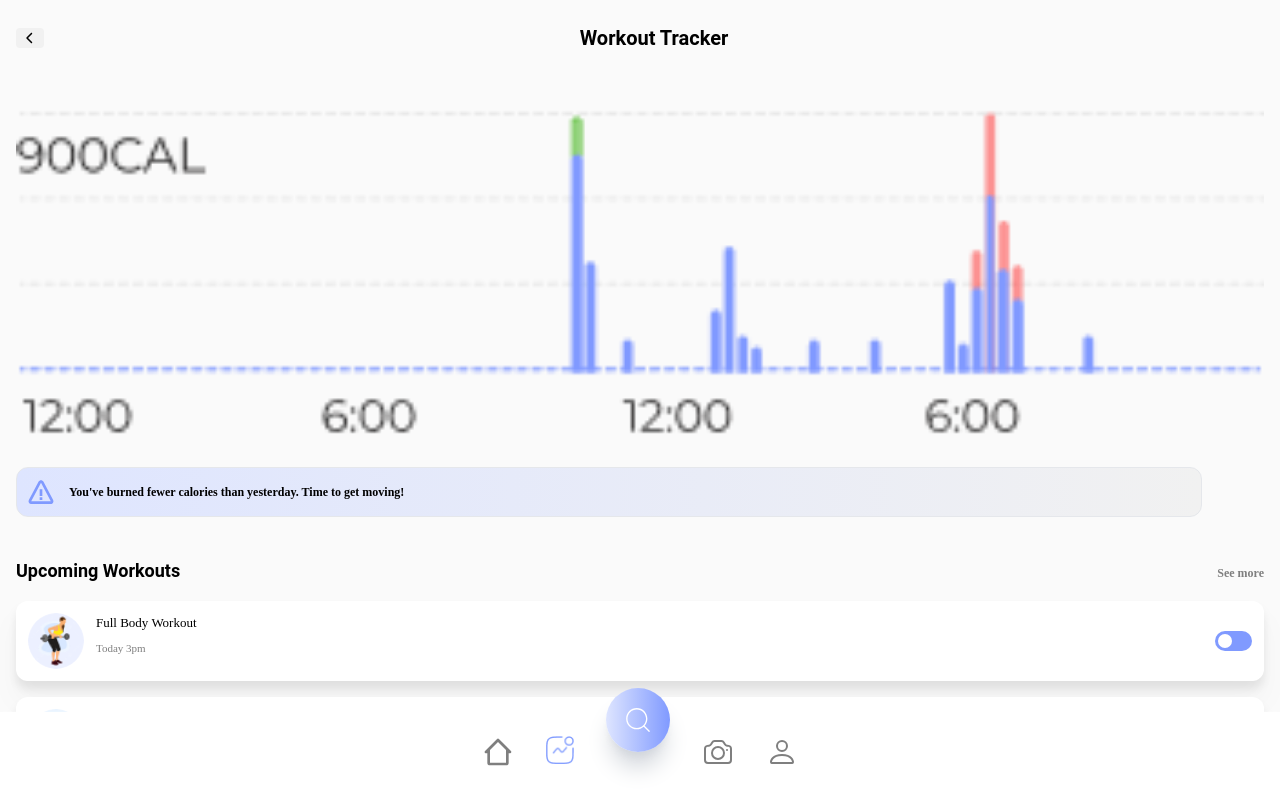
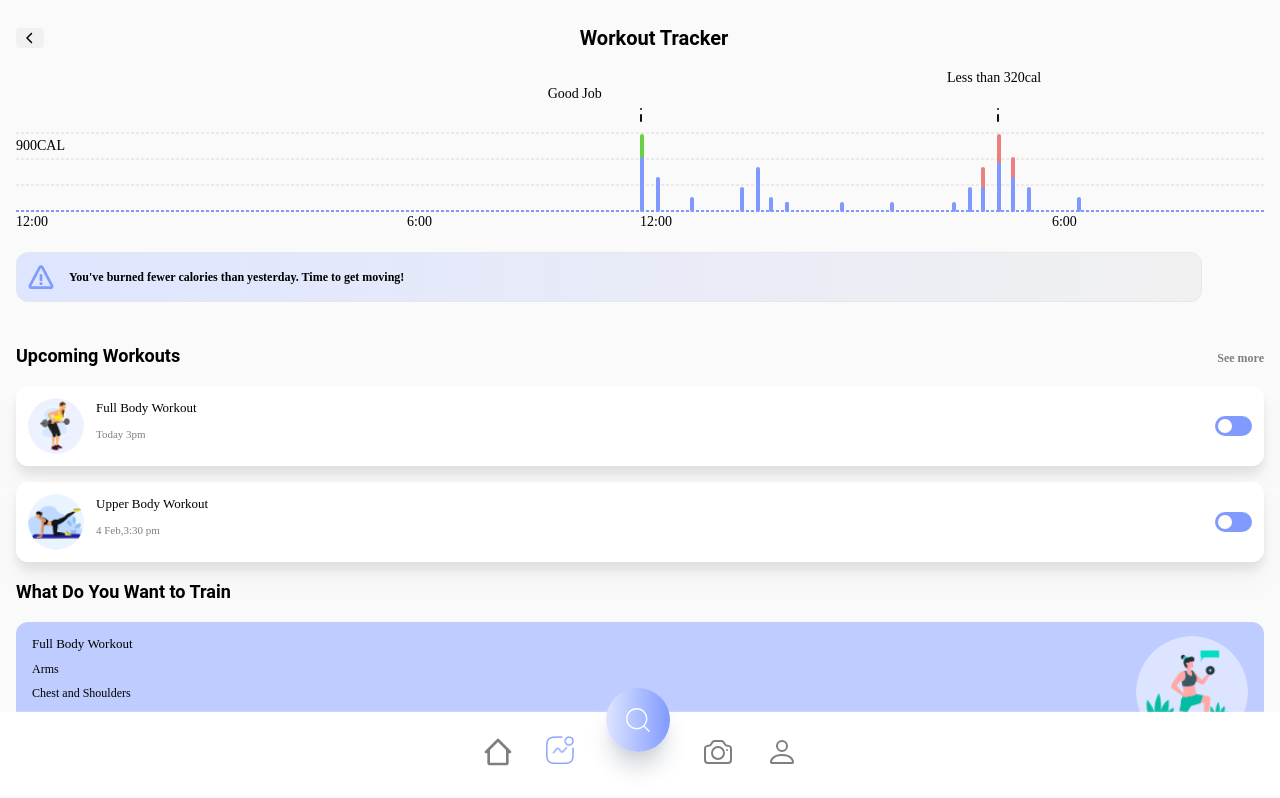
Before and after one commit to Aditya0732/Dacoid_Frontend, a React (Create React App) app: page /tracker in a window 1280 px wide. Shown: the top 798 px of the page. Built offline with nearby package versions, Linux system fonts and the light colour scheme.

Commit message:
chart fixed

```diff
--- /dev/null
+++ b/src/components/Chart.jsx
@@ -0,0 +1,51 @@
+import React from 'react'
+
+const Chart = () => {
+    return (
+        <div className='mt-20 relative flex flex-col gap-6'>
+            <div className='border border-dashed border-[#eaeaea]'></div>
+            <h1 className='absolute text-sm top-1'>900CAL</h1>
+            <div className='border border-dashed border-[#eaeaea]'></div>
+            <div className='border border-dashed border-[#eaeaea]'></div>
+            <div className='border border-dashed border-[#8099FF]'></div>
+            <h1 className='absolute text-sm -bottom-5'>12:00</h1>
+            <h1 className='absolute text-sm -bottom-5 right-2/3'>6:00</h1>
+            <h1 className='absolute text-sm -bottom-5 left-1/2'>12:00</h1>
+            <h1 className='absolute text-sm -bottom-5 right-[15%]'>6:00</h1>
+            <div className='border-2 rounded-3xl absolute left-1/2 bottom-0 h-[78px] border-[#69d146] w-[2px]'></div>
+            <div className='border-2 rounded-3xl absolute left-1/2 bottom-0 h-[55px] border-[#8099FF] w-[2px]'></div>
+            <div className='border-2 rounded-3xl absolute left-[51.3%] bottom-0 h-[35px] border-[#8099FF] w-[2px]'></div>
+            <div className='border-2 rounded-3xl absolute left-[54%] bottom-0 h-[15px] border-[#8099FF] w-[2px]'></div>
+            <div className='border-2 rounded-3xl absolute left-[58%] bottom-0 h-[25px] border-[#8099FF] w-[2px]'></div>
+            <div className='border-2 rounded-3xl absolute left-[59.3%] bottom-0 h-[45px] border-[#8099FF] w-[2px]'></div>
+            <div className='border-2 rounded-3xl absolute left-[60.3%] bottom-0 h-[15px] border-[#8099FF] w-[2px]'></div>
+            <div className='border-2 rounded-3xl absolute left-[61.6%] bottom-0 h-[10px] border-[#8099FF] w-[2px]'></div>
+            <div className='border-2 rounded-3xl absolute left-[61.6%] bottom-0 h-[10px] border-[#8099FF] w-[2px]'></div>
+            <div className='border-2 rounded-3xl absolute left-[66%] bottom-0 h-[10px] border-[#8099FF] w-[2px]'></div>
+            <div className='border-2 rounded-3xl absolute left-[70%] bottom-0 h-[10px] border-[#8099FF] w-[2px]'></div>
+            <div className='border-2 rounded-3xl absolute left-[75%] bottom-0 h-[10px] border-[#8099FF] w-[2px]'></div>
+            <div className='border-2 rounded-3xl absolute left-[76.3%] bottom-0 h-[25px] border-[#8099FF] w-[2px]'></div>
+            <div className='border-2 rounded-3xl absolute left-[77.3%] bottom-0 h-[45px] border-[#ee7f7f] w-[2px]'></div>
+            <div className='border-2 rounded-3xl absolute left-[77.3%] bottom-0 h-[25px] border-[#8099FF] w-[2px]'></div>
+            <div className='border-2 rounded-3xl absolute left-[78.6%] bottom-0 h-[78px] border-[#ee7f7f] w-[2px]'></div>
+            <div className='border-2 rounded-3xl absolute left-[78.6%] bottom-0 h-[50px] border-[#8099FF] w-[2px]'></div>
+            <div className='border-2 rounded-3xl absolute left-[79.7%] bottom-0 h-[55px] border-[#ee7f7f] w-[2px]'></div>
+            <div className='border-2 rounded-3xl absolute left-[79.7%] bottom-0 h-[35px] border-[#8099FF] w-[2px]'></div>
+            <div className='border-2 rounded-3xl absolute left-[81%] bottom-0 h-[25px] border-[#8099FF] w-[2px]'></div>
+            <div className='border-2 rounded-3xl absolute left-[85%] bottom-0 h-[15px] border-[#8099FF] w-[2px]'></div>
+            <h1 className='text-sm absolute -top-12 left-[42.6%]'>Good Job</h1>
+            <div className='absolute flex flex-col gap-1 -top-6 left-1/2 '>
+                <div className='bg-[#111111] rounded-full w-[2px] h-[2px]'></div>
+                <div className='bg-[#111111] rounded-full w-[2px] h-[8px]'></div>
+            </div>
+            <h1 className='text-sm absolute -top-16 left-[74.6%]'>Less than 320cal</h1>
+            <div className='absolute flex flex-col gap-1 -top-6 left-[78.6%] items-center'>
+
+                <div className='bg-[#111111] rounded-full w-[2px] h-[2px]'></div>
+                <div className='bg-[#111111] rounded-full w-[2px] h-[8px]'></div>
+            </div>
+        </div>
+    )
+}
+
+export default Chart
--- a/src/pages/Tracker.jsx
+++ b/src/pages/Tracker.jsx
@@ -3,6 +3,7 @@ import { BiError } from 'react-icons/bi'
 import { FaChevronLeft } from 'react-icons/fa6'
 import { Link } from 'react-router-dom'
 import Bottombar from '../components/Bottombar'
+import Chart from '../components/Chart'
 
 const Tracker = () => {
     return (
@@ -17,10 +18,8 @@ const Tracker = () => {
                     <h1 className='text-xl font-semibold font-[Roboto] mt-2'>Workout Tracker</h1>
                 </div>
             </div>
-            <div className='mt-14'>
-                <img src='/chart.png' alt='chart' className='w-full' />
-            </div>
-            <div className='flex w-[95%] border rounded-xl mt-6 bg-gradient-to-r to-[#F1F1F1] from-[#DEE5FF] '>
+            <Chart/>
+            <div className='flex w-[95%] border rounded-xl mt-10 bg-gradient-to-r to-[#F1F1F1] from-[#DEE5FF] '>
                 <div className='flex items-center gap-3 p-2 w-[80%] '>
                     <span><BiError color='809AFF' size={32} /></span>
                     <h1 className='text-xs font-semibold'>You've burned fewer calories than yesterday. Time to get moving!</h1>
@@ -71,7 +70,7 @@ const Tracker = () => {
                     <img src='/w3.png' alt='w3' className='w-28 h-28 rounded-full' />
                 </div>
             </div>
-            <Bottombar/>
+            <Bottombar />
         </div>
     )
 }
```
